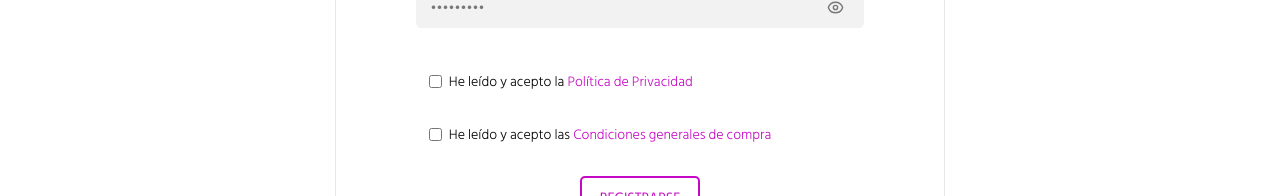
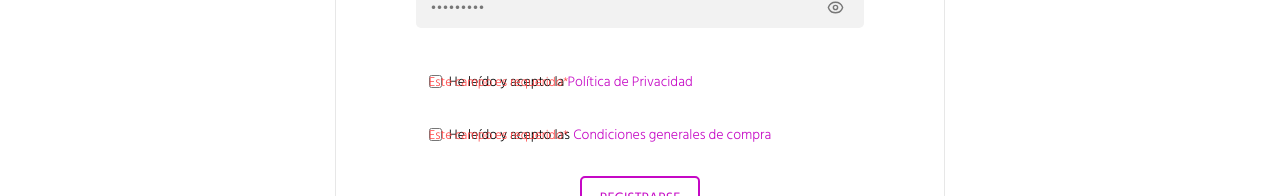
Before and after one commit to gszcode/E-commerce, a React (Vite) app: page /register in a window 1280 px wide. Both pictures are taken after typing "Sample", "Sample", "Sample", "name@example.com", "Sample123" into the empty fields and a click on the button "REGISTRARSE". Shown: the part 752-948 px from the top of the page. Built offline with nearby package versions, Linux system fonts and the light colour scheme; no server answers.

Commit message:
se esta controlando los datos de check de registro

```diff
--- a/package.json
+++ b/package.json
@@ -16,6 +16,7 @@
     "js-cookie": "^3.0.5",
     "react": "^18.2.0",
     "react-dom": "^18.2.0",
+    "react-loader-spinner": "^6.1.6",
     "react-redux": "^9.0.4",
     "react-router-dom": "^6.20.0",
     "react-toastify": "^9.1.3"
--- a/src/components/CheckBox/checkbox.module.scss
+++ b/src/components/CheckBox/checkbox.module.scss
@@ -6,6 +6,7 @@
   flex-wrap: nowrap;
   width: 80%;
   margin: 0 auto;
+  position: relative;
   input {
     cursor: pointer;
   }
--- a/src/components/CheckBox/index.tsx
+++ b/src/components/CheckBox/index.tsx
@@ -1,5 +1,7 @@
 import { Link } from 'react-router-dom'
 import styles from './checkbox.module.scss'
+import { FormikProps } from 'formik'
+import ErrorMessage from '../ErrorMessageInput'
 
 interface PropsCheck {
   text: string
@@ -7,15 +9,34 @@ interface PropsCheck {
   href: string
   footerStyle?: boolean
   idFor: string
+  name: string
+  // eslint-disable-next-line @typescript-eslint/no-explicit-any
+  formik?: FormikProps<any>
 }
 
-const CheckBox = ({ text, linkText, href, footerStyle, idFor }: PropsCheck) => {
+const CheckBox = ({
+  text,
+  linkText,
+  href,
+  footerStyle,
+  idFor,
+  name,
+  formik
+}: PropsCheck) => {
   return (
     <div className={footerStyle ? styles.footerStyle : styles.check}>
-      <input id={idFor} type="checkbox" />
+      <input
+        id={idFor}
+        type="checkbox"
+        name={name}
+        onChange={formik?.handleChange}
+        onBlur={formik?.handleBlur}
+        checked={formik?.values[name!]}
+      />
       <label htmlFor={idFor}>
         {text} <Link to={`${href}`}>{linkText}</Link>
       </label>
+      {formik && <ErrorMessage formik={formik} name={name} style="check" />}
     </div>
   )
 }
--- a/src/components/ErrorMessageInput/error_message_input.module.scss
+++ b/src/components/ErrorMessageInput/error_message_input.module.scss
@@ -5,3 +5,8 @@
   color: $error-color;
   text-align: start;
 }
+.check {
+  position: absolute;
+  bottom: 0;
+  left: 0;
+}
--- a/src/components/ErrorMessageInput/index.tsx
+++ b/src/components/ErrorMessageInput/index.tsx
@@ -5,13 +5,16 @@ interface ErrorProps {
   // eslint-disable-next-line @typescript-eslint/no-explicit-any
   formik: FormikProps<any>
   name: string
+  style?: string
 }
 
-const ErrorMessage = ({ formik, name }: ErrorProps) => {
+const ErrorMessage = ({ formik, name, style }: ErrorProps) => {
   return (
     <>
       {formik.errors[name] && formik.touched[name] ? (
-        <div className={styles.error}>{String(formik.errors[name])}*</div>
+        <div className={`${styles.error} ${style === 'check' && styles.check}`}>
+          {String(formik.errors[name])}*
+        </div>
       ) : null}
     </>
   )
--- a/src/components/Footer/index.tsx
+++ b/src/components/Footer/index.tsx
@@ -14,9 +14,10 @@ const Footer = () => {
         <CheckBox
           text="He leído y estoy conforme con la"
           linkText="Política de Protección de Datos"
-          href="/"
+          href="/data-protection"
           footerStyle={true}
           idFor="data_protection"
+          name="data-protection"
         />
       </div>
       <div className={styles.links}>
--- a/src/page/Register/index.tsx
+++ b/src/page/Register/index.tsx
@@ -11,7 +11,9 @@ const initialValues = {
   last_name: '',
   username: '',
   email: '',
-  password: ''
+  password: '',
+  privacy_policy: false,
+  purchase_conditions: false
 }
 
 const Register = () => {
@@ -65,14 +67,18 @@ const Register = () => {
           <CheckBox
             text="He leído y acepto la"
             linkText="Política de Privacidad"
-            href="/"
+            href="/privacy-policy"
             idFor="privacy_policy"
+            name="privacy_policy"
+            formik={formik}
           />
           <CheckBox
             text="He leído y acepto las"
             linkText="Condiciones generales de compra"
-            href="/"
+            href="/purchas-conditions"
             idFor="purchase_conditions"
+            name="purchase_conditions"
+            formik={formik}
           />
           <Button text="REGISTRARSE" type="submit" />
           <Link to="/login" className={styles.already_account}>
--- a/src/typescript/interfaces/user.interface.ts
+++ b/src/typescript/interfaces/user.interface.ts
@@ -6,8 +6,10 @@ export interface User {
 }
 
 export interface Auth extends User {
+  privacy_policy: boolean
+  purchase_conditions: boolean
   password: string
-  [key: string]: string | undefined
+  [key: string]: string | boolean | undefined
 }
 
 export interface UserApi {
```
Also changed, not shown: 1 other file (tests, documents, lock files or other folders).
